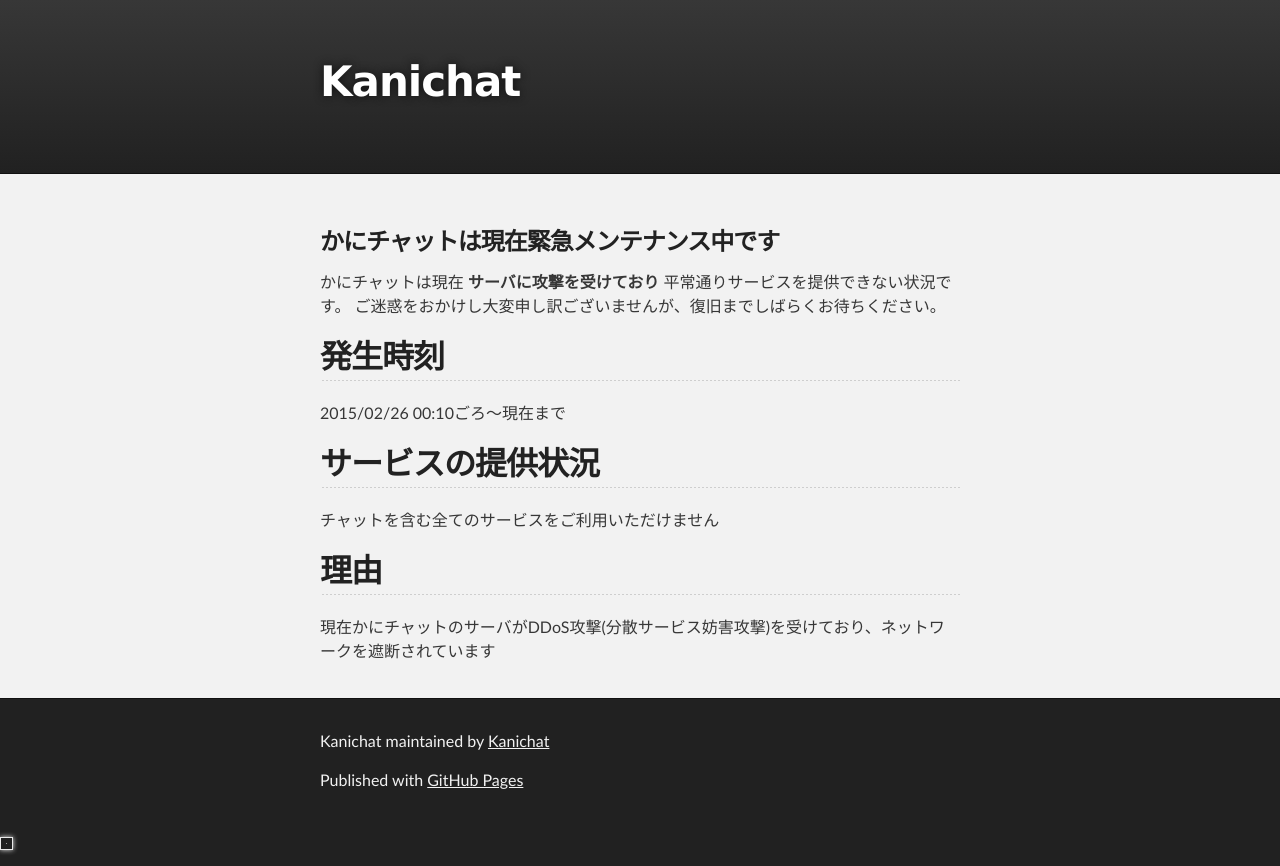
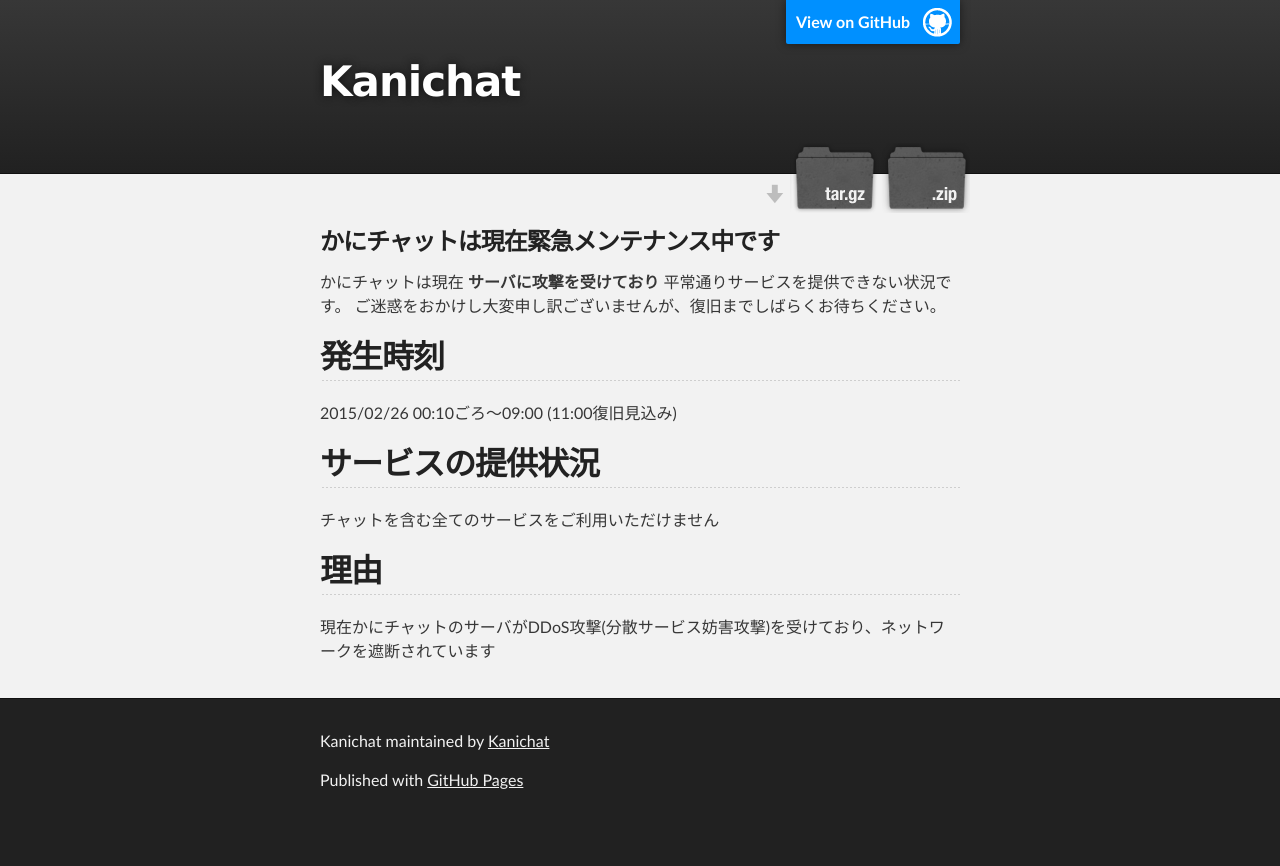
Before and after one commit to Kanichat/pages, a plain HTML site: page index.html in a window 1280 px wide. After the commit the page ends 827 px from the top, so only its background shows below. Drawn offline with Linux system fonts and the light colour scheme; grey boxes are pictures that could not be loaded.

Commit message:
Create gh-pages branch via GitHub

```diff
--- a/index.html
+++ b/index.html
@@ -16,11 +16,15 @@
     <!-- HEADER -->
     <div id="header_wrap" class="outer">
         <header class="inner">
-
+          <a id="forkme_banner" href="https://github.com/Kanichat/pages">View on GitHub</a>
 
           <h1 id="project_title">Kanichat</h1>
           <h2 id="project_tagline"></h2>
 
+            <section id="downloads">
+              <a class="zip_download_link" href="https://github.com/Kanichat/pages/zipball/master">Download this project as a .zip file</a>
+              <a class="tar_download_link" href="https://github.com/Kanichat/pages/tarball/master">Download this project as a tar.gz file</a>
+            </section>
         </header>
     </div>
 
@@ -36,7 +40,7 @@
 <h2>
 <a id="発生時刻" class="anchor" href="#%E7%99%BA%E7%94%9F%E6%99%82%E5%88%BB" aria-hidden="true"><span class="octicon octicon-link"></span></a>発生時刻</h2>
 
-<p>2015/02/26 00:10ごろ〜現在まで</p>
+<p>2015/02/26 00:10ごろ〜09:00 (11:00復旧見込み)</p>
 
 <h2>
 <a id="サービスの提供状況" class="anchor" href="#%E3%82%B5%E3%83%BC%E3%83%93%E3%82%B9%E3%81%AE%E6%8F%90%E4%BE%9B%E7%8A%B6%E6%B3%81" aria-hidden="true"><span class="octicon octicon-link"></span></a>サービスの提供状況</h2>
@@ -59,6 +63,6 @@
     </div>
 
 
-<img src="http://ec2-52-11-65-14.us-west-2.compute.amazonaws.com/github.pages.jpg" width="1" height="1"/>
+
   </body>
 </html>
--- a/params.json
+++ b/params.json
@@ -1 +1 @@
-{"name":"Kanichat","tagline":"","body":"### かにチャットは現在緊急メンテナンス中です\r\n\r\nかにチャットは現在 **サーバに攻撃を受けており** 平常通りサービスを提供できない状況です。\r\nご迷惑をおかけし大変申し訳ございませんが、復旧までしばらくお待ちください。\r\n\r\n## 発生時刻\r\n2015/02/26 00:10ごろ〜現在まで\r\n\r\n## サービスの提供状況\r\nチャットを含む全てのサービスをご利用いただけません\r\n\r\n## 理由\r\n現在かにチャットのサーバがDDoS攻撃(分散サービス妨害攻撃)を受けており、ネットワークを遮断されています\r\n\r\n","google":"","note":"Don't delete this file! It's used internally to help with page regeneration."}
+{"name":"Kanichat","tagline":"","body":"### かにチャットは現在緊急メンテナンス中です\r\n\r\nかにチャットは現在 **サーバに攻撃を受けており** 平常通りサービスを提供できない状況です。\r\nご迷惑をおかけし大変申し訳ございませんが、復旧までしばらくお待ちください。\r\n\r\n## 発生時刻\r\n2015/02/26 00:10ごろ〜09:00 (11:00復旧見込み)\r\n\r\n## サービスの提供状況\r\nチャットを含む全てのサービスをご利用いただけません\r\n\r\n## 理由\r\n現在かにチャットのサーバがDDoS攻撃(分散サービス妨害攻撃)を受けており、ネットワークを遮断されています\r\n\r\n","google":"","note":"Don't delete this file! It's used internally to help with page regeneration."}
```
